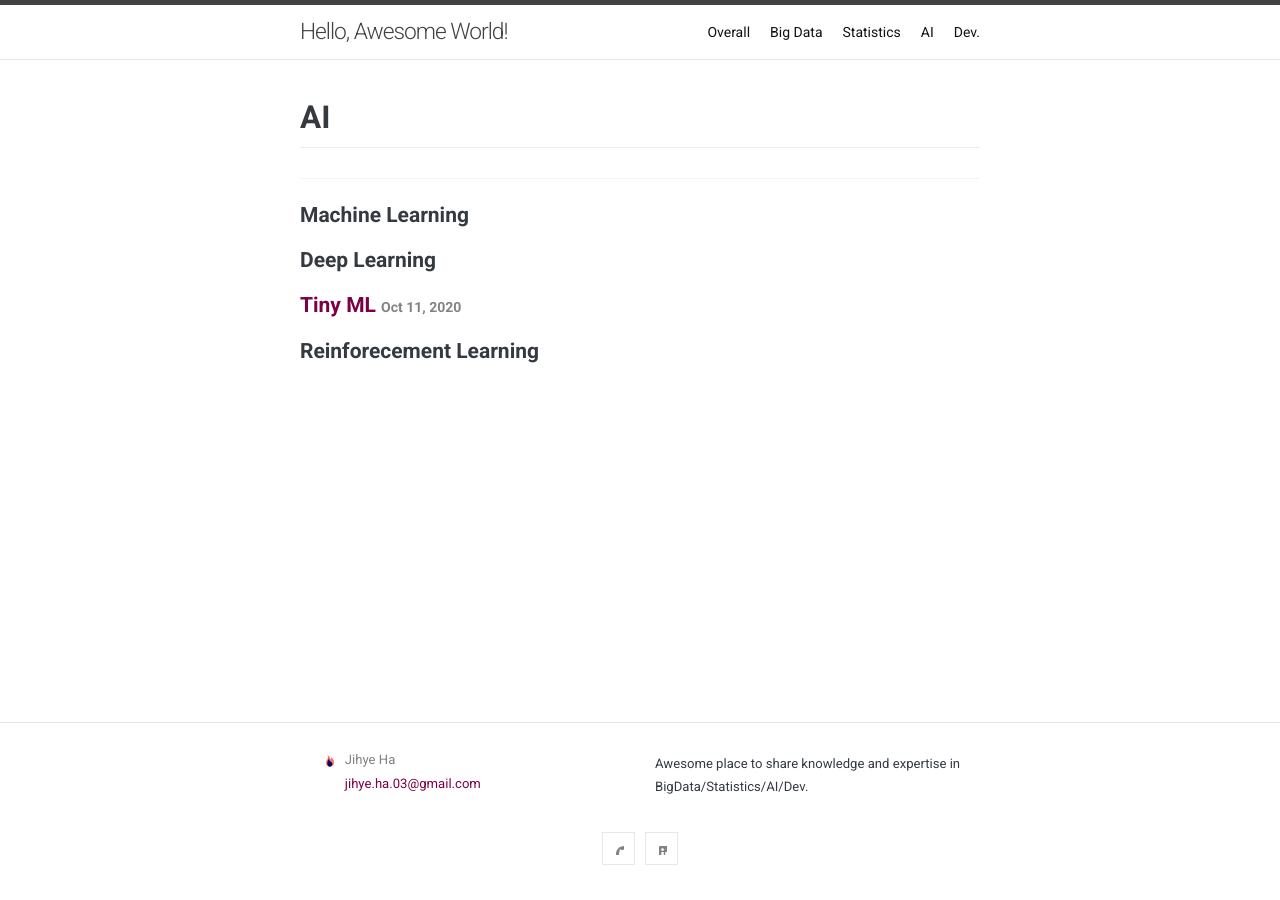
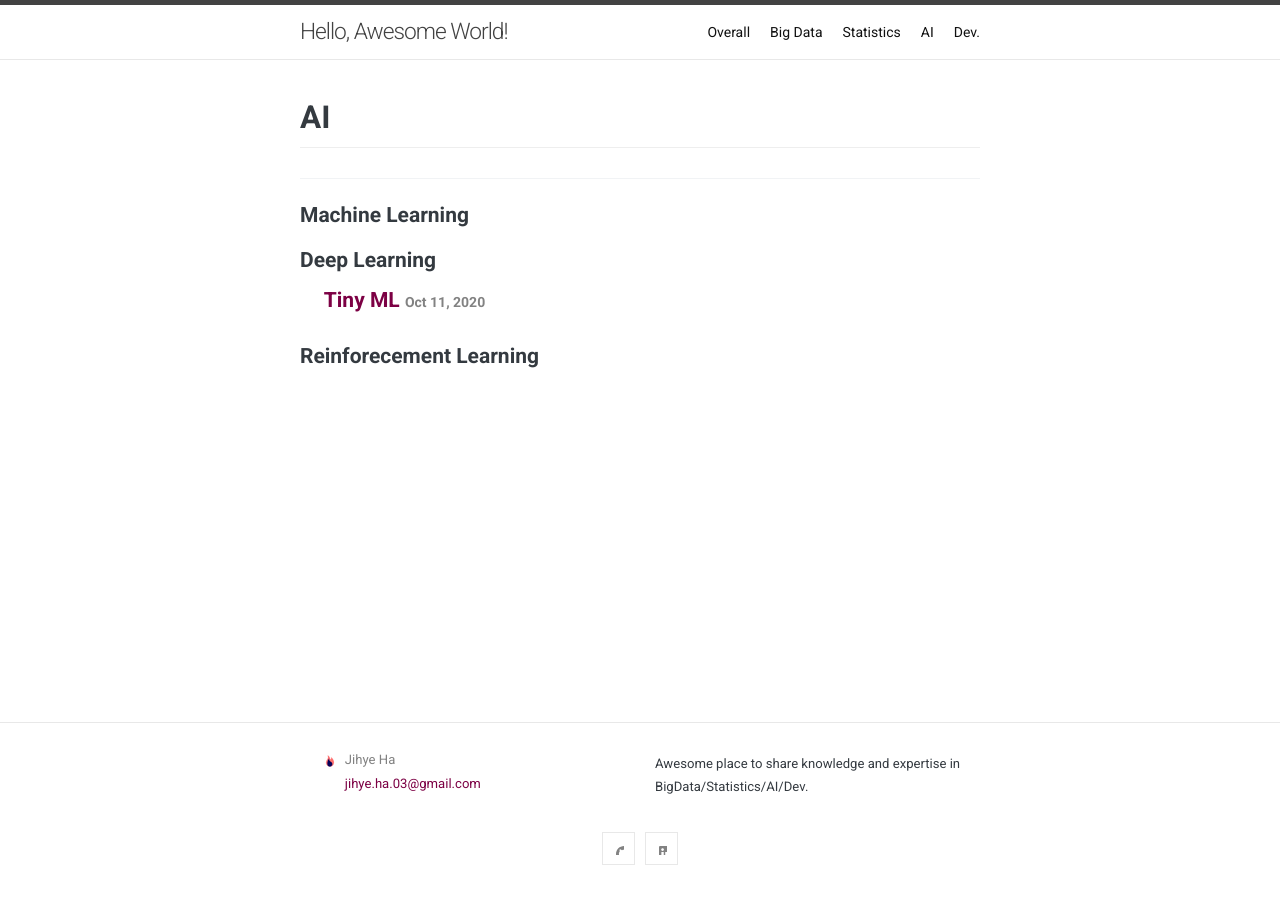
Before and after one commit to jihye-ha/blog-with-me, a Jekyll site: the page built from headers/ai.markdown, in a window 1280 px wide. Built offline with Jekyll 4.4.1, drawn with Linux system fonts in a browser that asks for light colours; some web fonts are replaced.

Commit message:
Bullet for post-link list

```diff
--- a/_includes/post-link.html
+++ b/_includes/post-link.html
@@ -1,6 +1,6 @@
 {%- assign date_format = site.minima.date_format | default: "%b %-d, %Y" -%}
 
-<ui>
+<li>
     <h4>
       <a class="post-link" href="{{ post.url | relative_url }}">
         {{ post.title | escape }}
@@ -10,4 +10,4 @@
     {%- if site.show_excerpts -%}
       {{ post.excerpt }}
     {%- endif -%}
-  </ui>
+</li>
```
